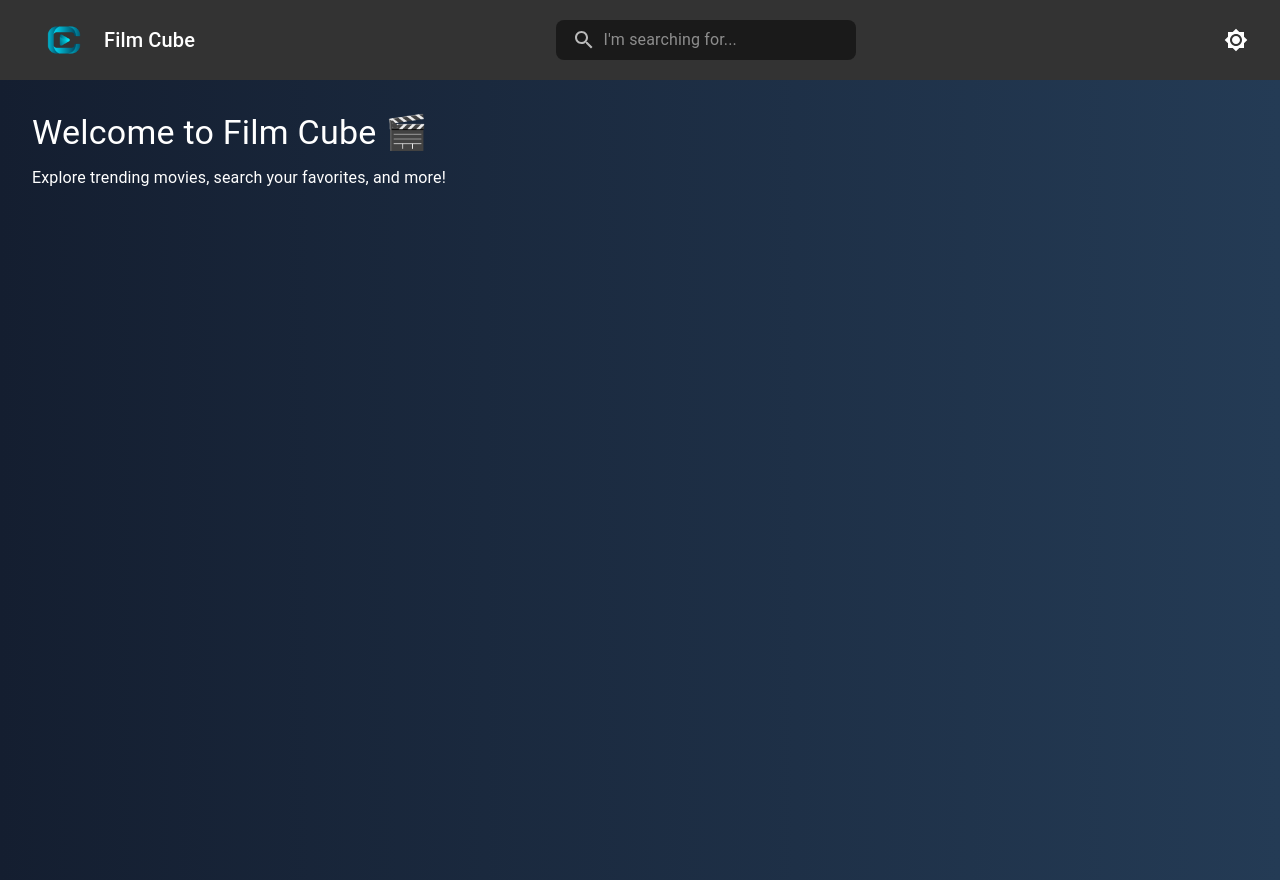
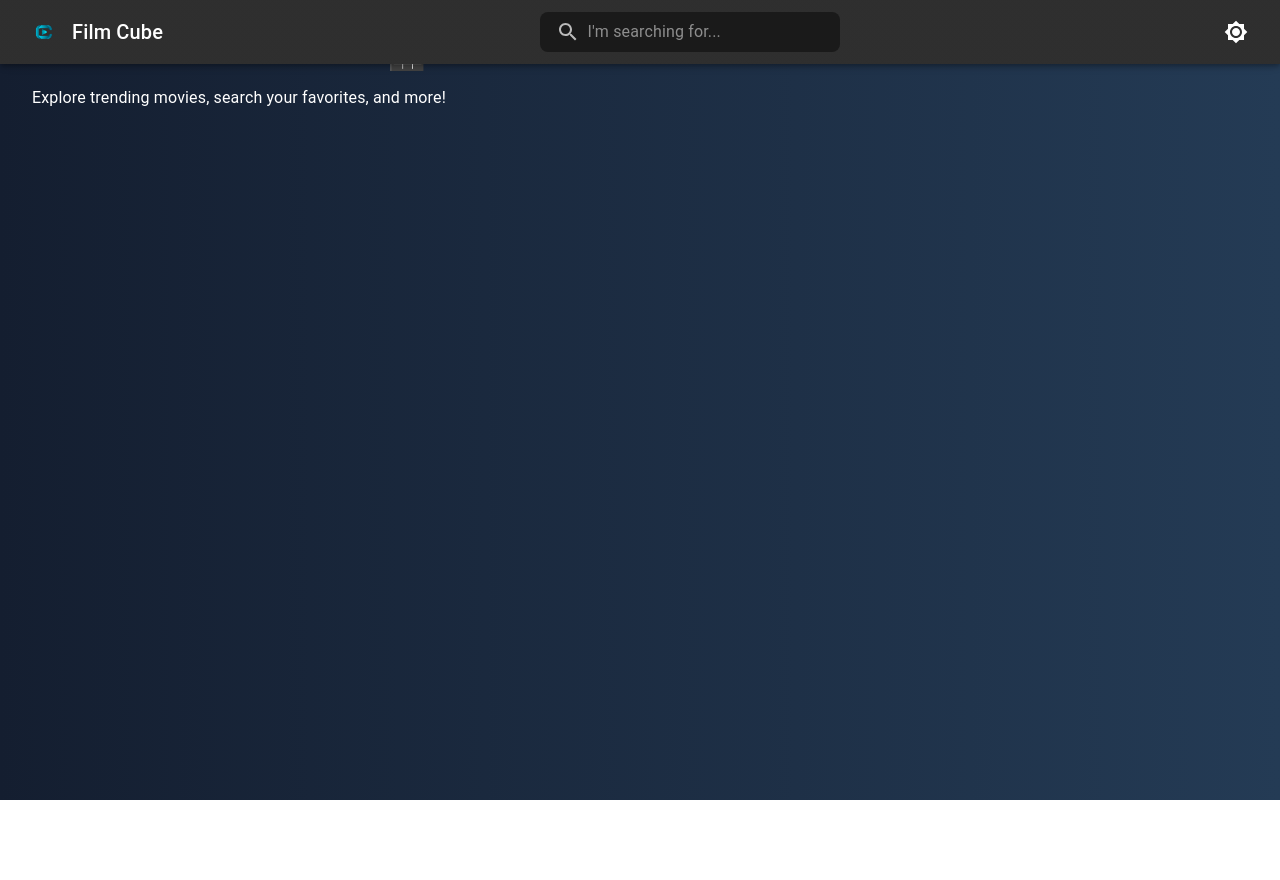
Before and after one commit to Sandyg77/MovieExplorer, a React (Vite) app: page /home in a window 1280 px wide. After the commit the page ends 800 px from the top, so only its background shows below. Built offline with nearby package versions, Linux system fonts and the light colour scheme.

Commit message:
Made the Navbar position fixed

```diff
--- a/src/components/Navbar.jsx
+++ b/src/components/Navbar.jsx
@@ -4,61 +4,50 @@ import {
   Toolbar,
   Typography,
   IconButton,
-  InputBase,
   Box,
   useTheme,
   useMediaQuery,
 } from "@mui/material";
-import { Search, Menu, Brightness4, Brightness7 } from "@mui/icons-material";
+import { Menu, Brightness4, Brightness7 } from "@mui/icons-material";
+import SearchBar from "./SearchBar";
 
 const Navbar = ({ isDarkMode, toggleTheme }) => {
   const theme = useTheme();
   const isMobile = useMediaQuery(theme.breakpoints.down("sm"));
 
   return (
-    <AppBar position="static" color="primary" elevation={6}>
+    <AppBar
+      position="fixed"
+      color="primary"
+      elevation={4}
+      sx={{
+        zIndex: (theme) => theme.zIndex.drawer + 1,
+      }}
+    >
       <Toolbar sx={{ justifyContent: "space-between" }}>
+        {/* Left Side: Logo & Menu */}
         <Box display="flex" alignItems="center">
           {isMobile && (
             <IconButton edge="start" color="inherit" sx={{ mr: 1 }}>
               <Menu />
             </IconButton>
           )}
-
-          {/* Logo and App Name */}
-          <Box display="flex" alignItems="center">
+          <Box display="flex" alignItems="center" gap={1}>
             <img
               src="/logo.png"
               alt="Film Cube Logo"
-              style={{ maxWidth: 80 }}
+              style={{ maxWidth: 40, height: "auto" }}
             />
-            <Typography variant="h6" noWrap>
+            <Typography variant="h6" component="div" noWrap>
               Film Cube
             </Typography>
           </Box>
         </Box>
 
-        {!isMobile && (
-          <Box
-            sx={{
-              display: "flex",
-              alignItems: "center",
-              backgroundColor: theme.palette.background.paper,
-              px: 2,
-              py: 0.5,
-              borderRadius: 2,
-              minWidth: 300,
-            }}
-          >
-            <Search sx={{ mr: 1, color: theme.palette.text.secondary }} />
-            <InputBase
-              placeholder="I'm searching for..."
-              fullWidth
-              sx={{ color: theme.palette.text.primary }}
-            />
-          </Box>
-        )}
+        {/* Center: SearchBar (desktop only) */}
+        {!isMobile && <SearchBar />}
 
+        {/* Right Side: Theme Toggle */}
         <IconButton color="inherit" onClick={toggleTheme}>
           {isDarkMode ? <Brightness7 /> : <Brightness4 />}
         </IconButton>
```
